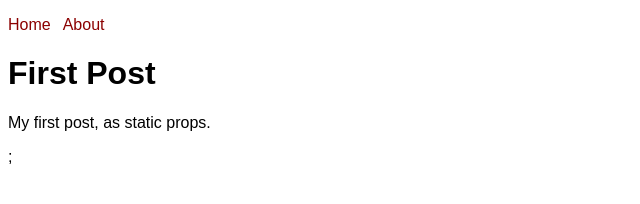
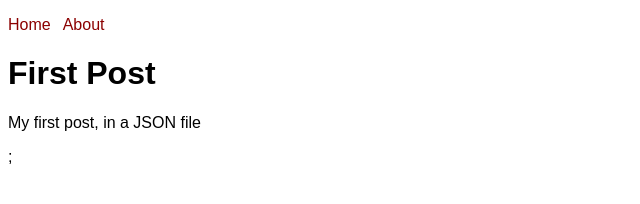
Before and after one commit to Gimhana-Dissanayake/next-blog-app, a Next.js app: page /posts/first-post in a window 1280 px wide. Shown: the top 204 px of the page, without its empty margins (0-640 px from the left). Built offline with nearby package versions, Linux system fonts and the light colour scheme.

Commit message:
19.Reading a file

```diff
--- /dev/null
+++ b/content/posts/first-post.json
@@ -0,0 +1,4 @@
+{
+    "title":"First Post",
+    "body":"My first post, in a JSON file"
+}
--- a/pages/posts/first-post.js
+++ b/pages/posts/first-post.js
@@ -1,12 +1,14 @@
+import { readFile } from "fs/promises";
 import Head from "next/head";
 
 export async function getStaticProps() {
+  console.log("[FirstPostPage] getStaticProps()");
+  const data = await readFile("content/posts/first-post.json", "utf-8");
+  const post = JSON.parse(data);
+
   return {
     props: {
-      post: {
-        title: "First Post",
-        body: "My first post, as static props.",
-      },
+      post,
     },
   };
 }
```
